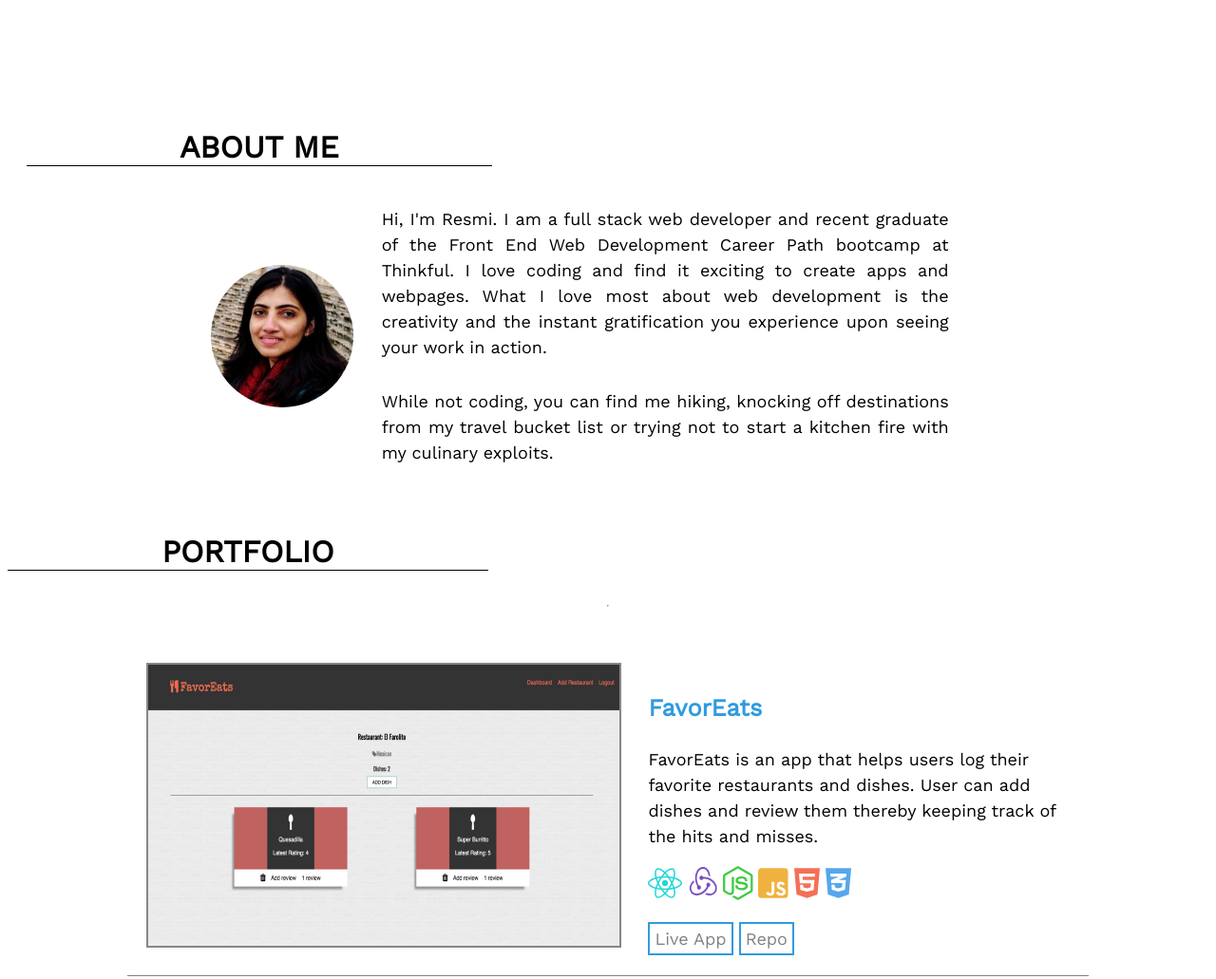
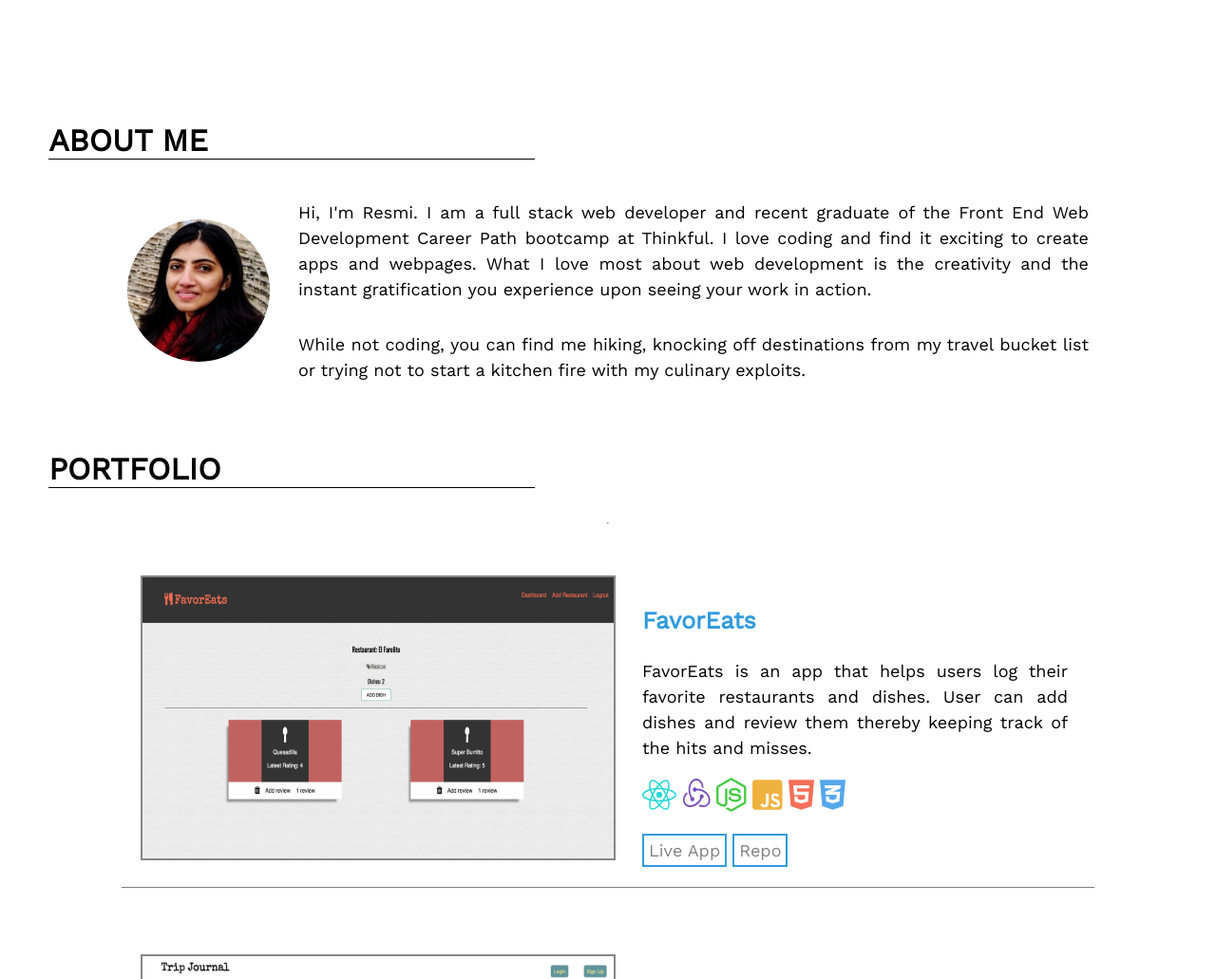
Before and after one commit to rk-codes/portfolio, a plain HTML site: page index.html in a window 1280 px wide. Shown: the part 720-1751 px from the top of the page at 95% size. Drawn offline with nearby package versions, Linux system fonts and the light colour scheme.

Commit message:
modify fonts and alignment

```diff
--- a/index.css
+++ b/index.css
@@ -3,6 +3,7 @@
 }
 body {
     font-size: 18px;
+    margin: 0;
 }
 /* Navigation section */
 .navbar {
@@ -11,7 +12,7 @@ body {
     background-color: #403b3b;
     position: fixed;
     top: 0;
-    width: 99%;
+    width: 100%;
     opacity: 0.8;
 }
 .navbar p {
@@ -37,6 +38,7 @@ body {
     max-width: 600px;
     color: black;
     font-weight: 400;
+    font-family: sans-serif;
 }
 .brief-intro h1 {
     font-family: 'Work Sans', sans-serif;
@@ -55,11 +57,12 @@ body {
 /* About section */
 .about-section {
     margin-top: 8%;
-    padding: 20px;
+    padding: 20px 0;
     font-family: 'Work Sans', sans-serif;
 }
-.about-section h2 ,.projects-container h2 {
-    text-align: center;
+.about-section h2, .projects-container h2 {
+    /* text-align: center; */
+    margin-left: 4%;
     width: 40%;
     border-bottom: 1px solid black;
 }
@@ -67,11 +70,11 @@ body {
     margin: 10px 0;
     display: flex;
     justify-content: center;
-    padding: 15px;
+    padding: 25px;
 }
 .about-data {
     align-self: center;
-    margin-right: 5%;
+    /* margin-right: 5%; */
     text-align: center;
     line-height: 1.7;
 }
@@ -109,7 +112,7 @@ body {
     margin: 0 auto;
 }
 .projects-heading, .about-section h2{
-    text-align: center;
+    /* text-align: center; */
     text-transform: uppercase;
 }
 .project {
@@ -119,7 +122,7 @@ body {
     margin-bottom: 50px;
     background: white;
     max-width: 90%;
-    margin: 30px auto;
+    margin: 25px auto;
     border-bottom: 1px solid gray;
 }
 .icons-box {
@@ -158,6 +161,7 @@ body {
 }
 .project-details p {
     line-height: 1.5;
+    text-align: justify;
 }
 .project-details a:hover {
     background-color: #96cdf1;
@@ -177,6 +181,7 @@ body {
     text-transform: uppercase;
 }
 .footer-container {
+    font-family: sans-serif;
     text-align: center;
     background-color: #403b3b;
     padding: 20px;
@@ -205,7 +210,7 @@ body {
         height: 100%;
     }
     .about-data {
-        max-width: 50%;
+        max-width: 65%;
     }
 }
 @media(max-width: 769px) {
@@ -218,8 +223,8 @@ body {
     .brief-intro {
         margin: 30% auto;
     }
-    .navbar {
-        width: 96%;
+    .about-section h2, .projects-container h2 {
+        width: 60%;
     }
     .project {
         margin: 10px auto;
@@ -235,4 +240,7 @@ body {
     .project {
         max-width: 80%;
     }
+    .about-container {
+        padding: 15px 0;
+    }
 }
```
